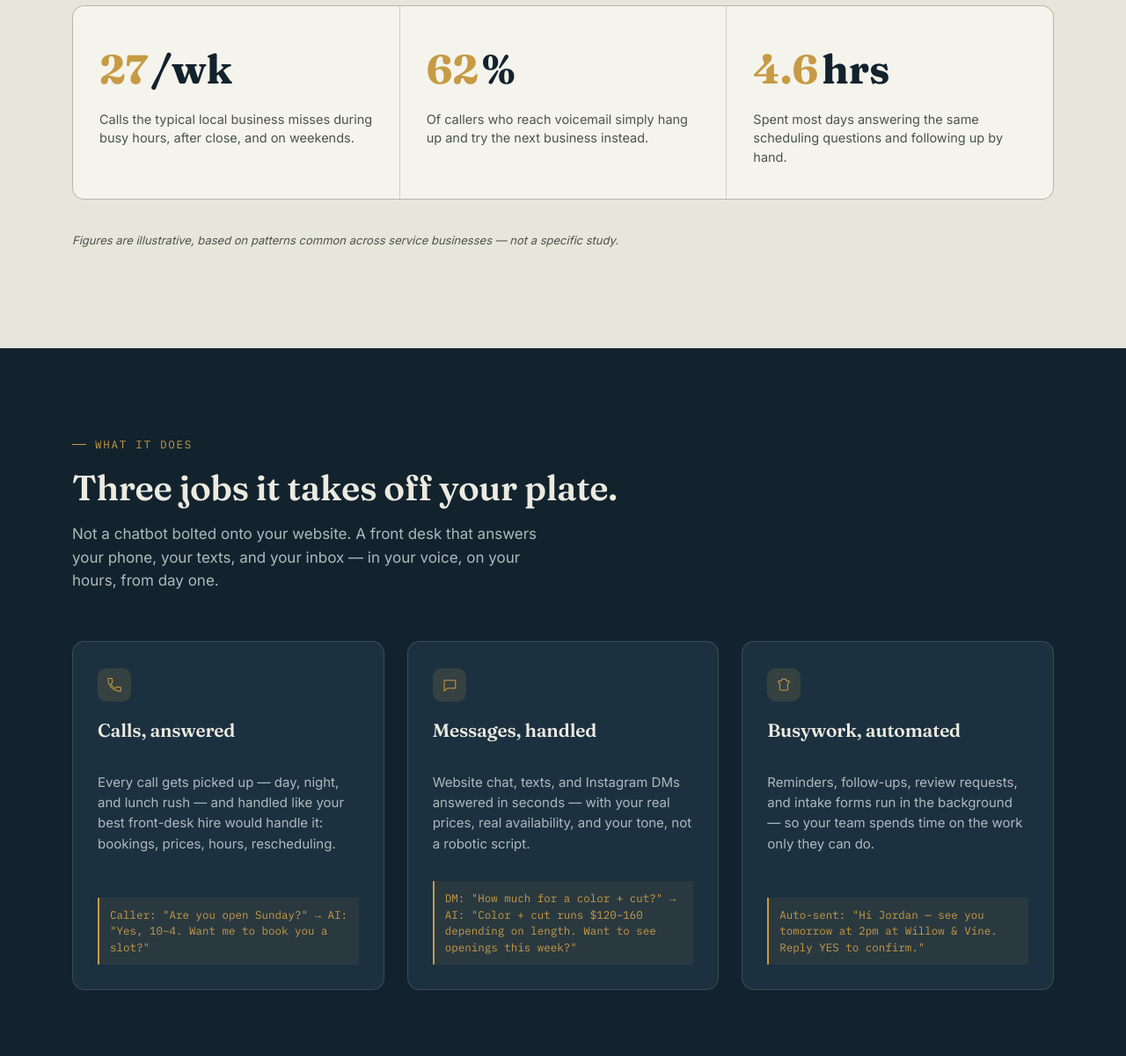
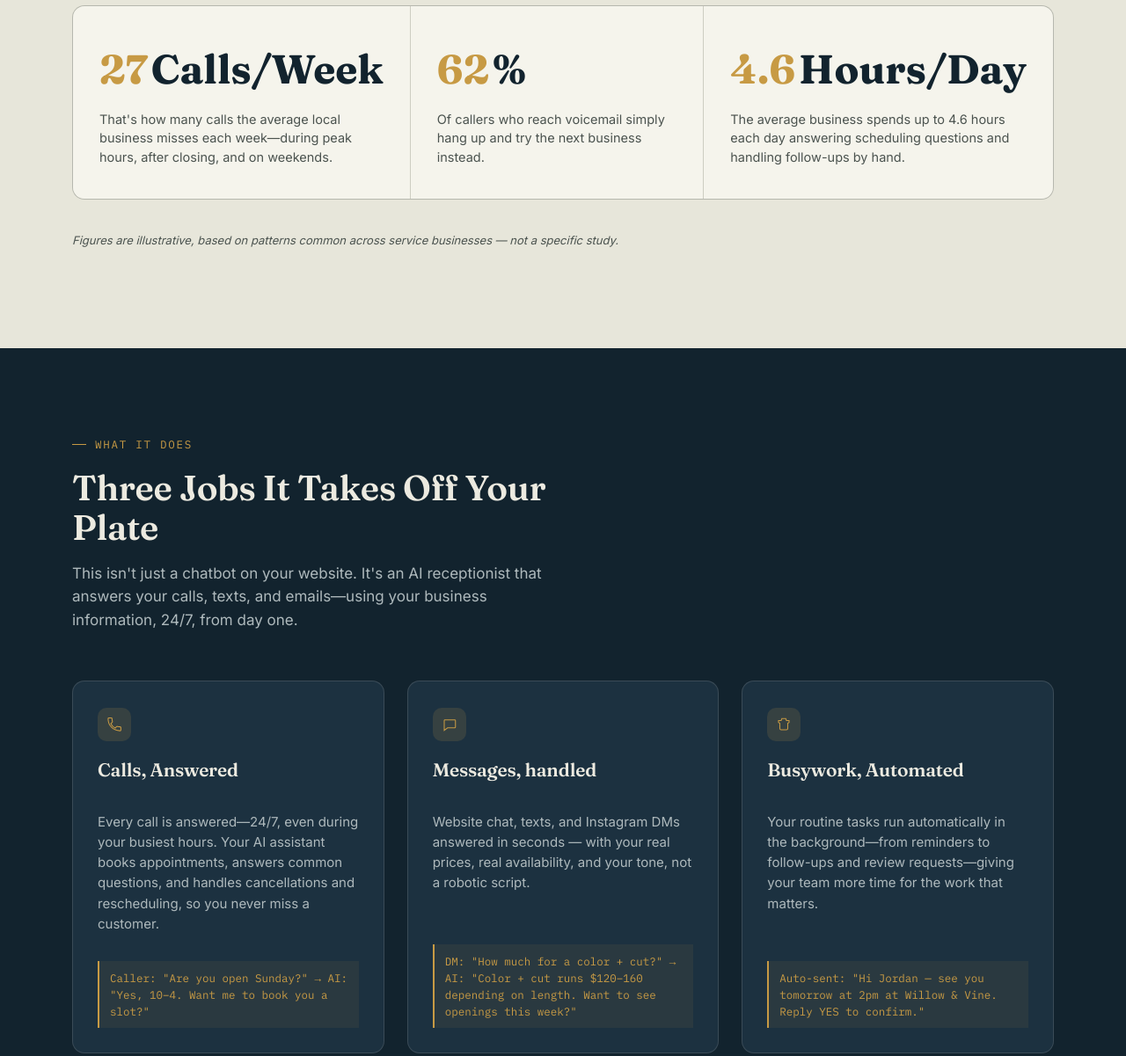
Before and after one commit to gabi2khan9-coder/flowtive, a website: page index.html in a window 1280 px wide. Shown: the part 1140-2341 px from the top of the page at 88% size. Drawn offline with Linux system fonts and the light colour scheme.

Commit message:
Update index.html

```diff
--- a/index.html
+++ b/index.html
@@ -516,7 +516,7 @@ Flowtive
 <div>
 <div class="eyebrow">AI for businesses too busy to think about AI</div>
 <h1>Your business,<br><em>answered.</em></h1>
-<p class="lead">Flowtive picks up your calls, replies to your customers, and handles the busywork in between — so you stop losing business to voicemail and start closing more of it.</p>
+<p class="lead">Flowtive answers your calls, replies to your customers, and handles routine tasks—so you never miss an opportunity and can focus on growing your business.</p>
 <div class="hero-ctas">
 <a href="#demo" class="btn btn-brass">See it answer a call ↓</a>
 <a href="#pricing" class="btn btn-ghost-dark">See pricing</a>
@@ -541,16 +541,16 @@ Flowtive
 </div>
 <div class="stat-row reveal">
 <div class="stat-cell">
-<div class="stat-num"><span>27</span>/wk</div>
-<div class="stat-cap">Calls the typical local business misses during busy hours, after close, and on weekends.</div>
+<div class="stat-num"><span>27</span> Calls/Week</div>
+<div class="stat-cap">That's how many calls the average local business misses each week—during peak hours, after closing, and on weekends.</div>
 </div>
 <div class="stat-cell">
 <div class="stat-num"><span>62</span>%</div>
 <div class="stat-cap">Of callers who reach voicemail simply hang up and try the next business instead.</div>
 </div>
 <div class="stat-cell">
-<div class="stat-num"><span>4.6</span> hrs</div>
-<div class="stat-cap">Spent most days answering the same scheduling questions and following up by hand.</div>
+<div class="stat-num"><span>4.6</span> Hours/Day</div>
+<div class="stat-cap">The average business spends up to 4.6 hours each day answering scheduling questions and handling follow-ups by hand.</div>
 </div>
 </div>
 <p class="stat-note reveal">Figures are illustrative, based on patterns common across service businesses — not a specific study.</p>
@@ -561,16 +561,16 @@ Flowtive
 <div class="wrap">
 <div class="section-head reveal">
 <div class="eyebrow">What it does</div>
-<h2>Three jobs it takes off your plate.</h2>
-<p>Not a chatbot bolted onto your website. A front desk that answers your phone, your texts, and your inbox — in your voice, on your hours, from day one.</p>
+<h2>Three Jobs It Takes Off Your Plate</h2>
+<p>This isn't just a chatbot on your website. It's an AI receptionist that answers your calls, texts, and emails—using your business information, 24/7, from day one.</p>
 </div>
 <div class="pillars">
 <div class="pillar-card reveal">
 <div class="pillar-icon">
 <svg width="18" height="18" viewBox="0 0 24 24" fill="none"><path d="M6.6 10.8c1.4 2.9 3.7 5.2 6.6 6.6l2.2-2.2a1.2 1.2 0 0 1 1.2-.3c1.3.4 2.7.6 4.1.6a1.2 1.2 0 0 1 1.2 1.2v3.6a1.2 1.2 0 0 1-1.2 1.2C10.5 21.5 2.5 13.5 2.5 3.2A1.2 1.2 0 0 1 3.7 2h3.6a1.2 1.2 0 0 1 1.2 1.2c0 1.4.2 2.8.6 4.1a1.2 1.2 0 0 1-.3 1.2L6.6 10.8Z" stroke="#C79A44" stroke-width="1.4"/></svg>
 </div>
-<h3>Calls, answered</h3>
-<p>Every call gets picked up — day, night, and lunch rush — and handled like your best front-desk hire would handle it: bookings, prices, hours, rescheduling.</p>
+<h3>Calls, Answered</h3>
+<p>Every call is answered—24/7, even during your busiest hours. Your AI assistant books appointments, answers common questions, and handles cancellations and rescheduling, so you never miss a customer.</p>
 <div class="pillar-example">Caller: "Are you open Sunday?" → AI: "Yes, 10–4. Want me to book you a slot?"</div>
 </div>
 <div class="pillar-card reveal">
@@ -585,8 +585,8 @@ Flowtive
 <div class="pillar-icon">
 <svg width="18" height="18" viewBox="0 0 24 24" fill="none"><path d="M9 3h6l1 3h4v3l-2 1v8a2 2 0 0 1-2 2H8a2 2 0 0 1-2-2v-8l-2-1V6h4l1-3Z" stroke="#C79A44" stroke-width="1.4"/></svg>
 </div>
-<h3>Busywork, automated</h3>
-<p>Reminders, follow-ups, review requests, and intake forms run in the background — so your team spends time on the work only they can do.</p>
+<h3>Busywork, Automated</h3>
+<p>Your routine tasks run automatically in the background—from reminders to follow-ups and review requests—giving your team more time for the work that matters.</p>
 <div class="pillar-example">Auto-sent: "Hi Jordan — see you tomorrow at 2pm at Willow & Vine. Reply YES to confirm."</div>
 </div>
 </div>
```
